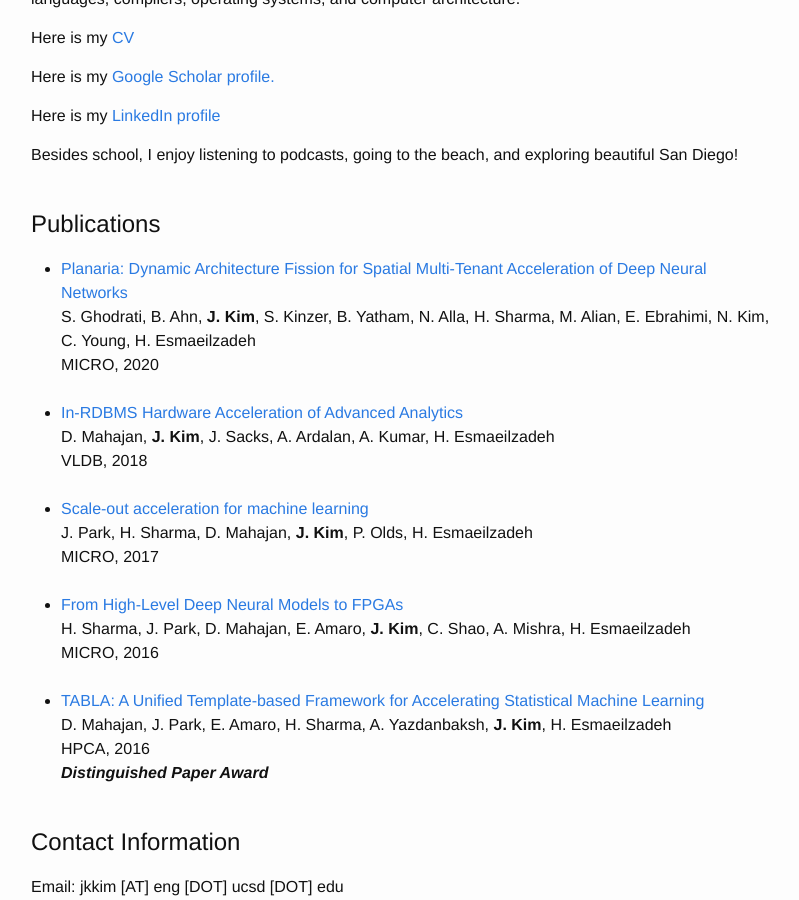
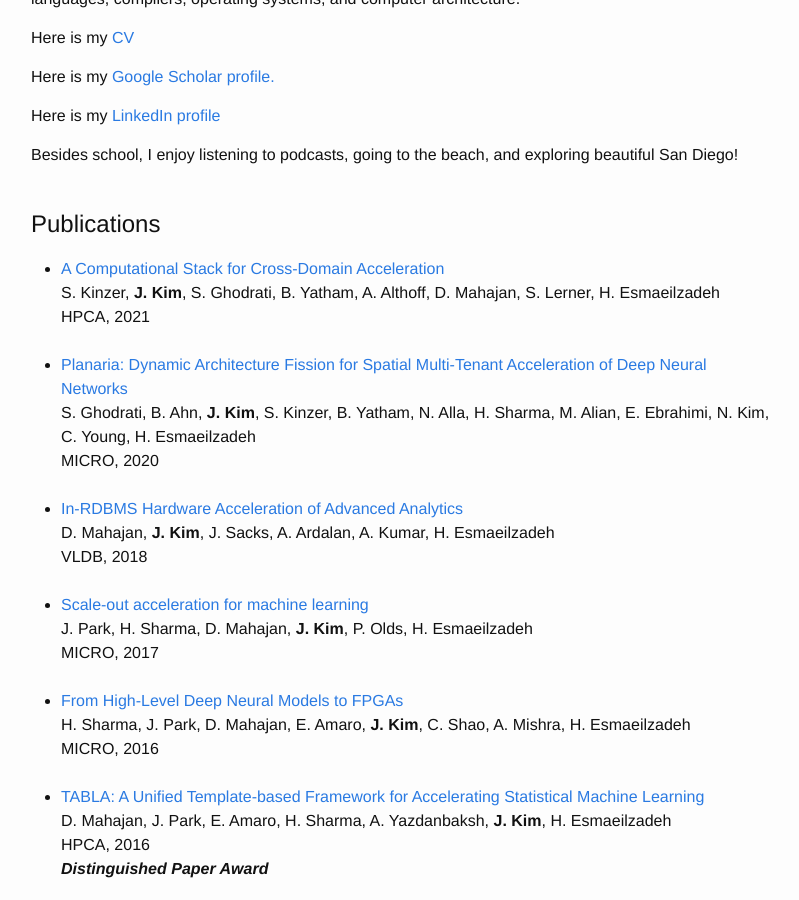
Before and after one commit to jkim796/jkim796.github.io, a Jekyll site: the page built from index.html, in a window 1280 px wide and 900 px high, scrolled down 789 px. Shown: the whole window, without its empty margins (239-1038 px from the left). Built offline with Jekyll 4.4.1, drawn with Linux system fonts in a browser that asks for light colours.

Commit message:
hpca polymath

```diff
--- a/index.html
+++ b/index.html
@@ -25,6 +25,19 @@ layout: default
 
   <h2>Publications</h2>
   <ul>
+    <!-- Polymath -->
+    <li>
+      <dt>
+        <a href="./2021-hpca-polymath.pdf">A Computational Stack for Cross-Domain Acceleration</a>
+      </dt>
+      <dd>
+        S. Kinzer, <b>J. Kim</b>, S. Ghodrati, B. Yatham, A. Althoff, D. Mahajan, S. Lerner, H. Esmaeilzadeh
+      </dd>
+      <dd>
+        HPCA, 2021
+      </dd>
+    </li>
+    <br>
     <!-- Planaria -->
     <li>
       <dt>
```
Also changed, not shown: 1 other file.
